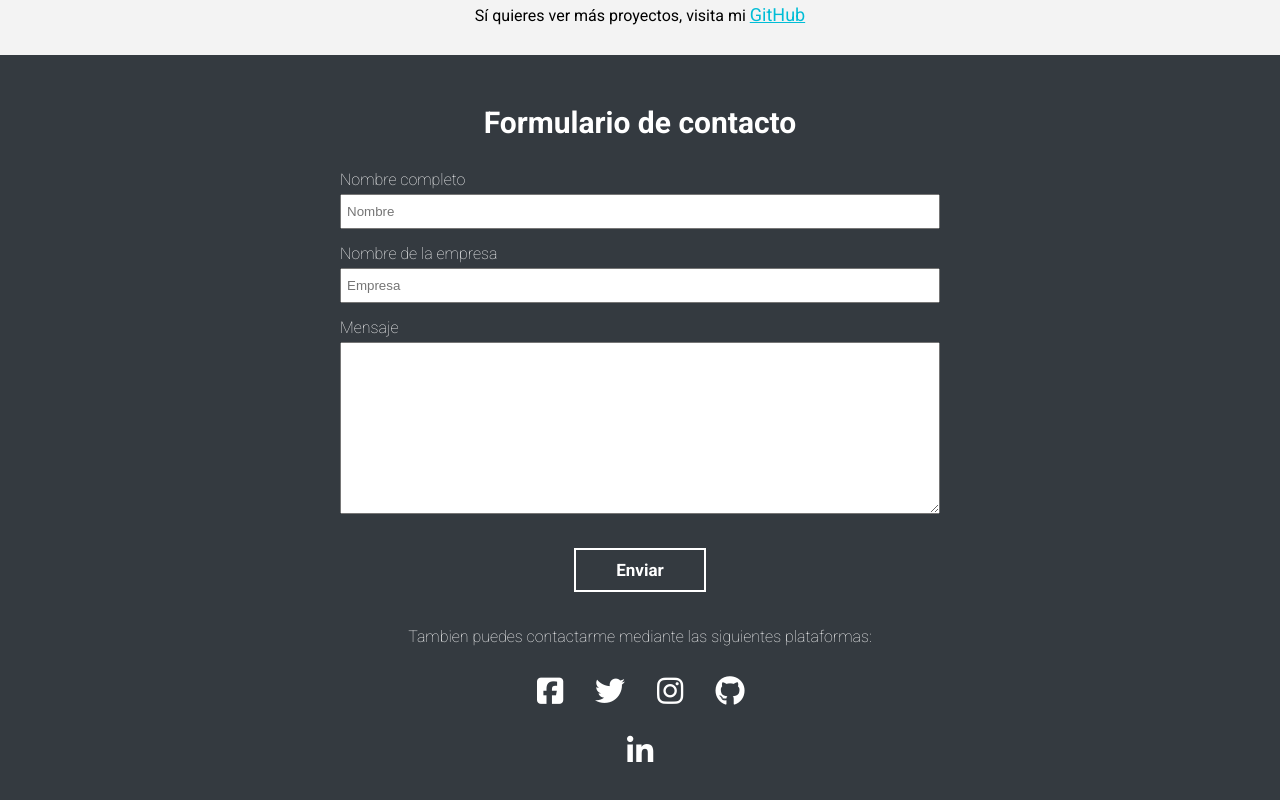
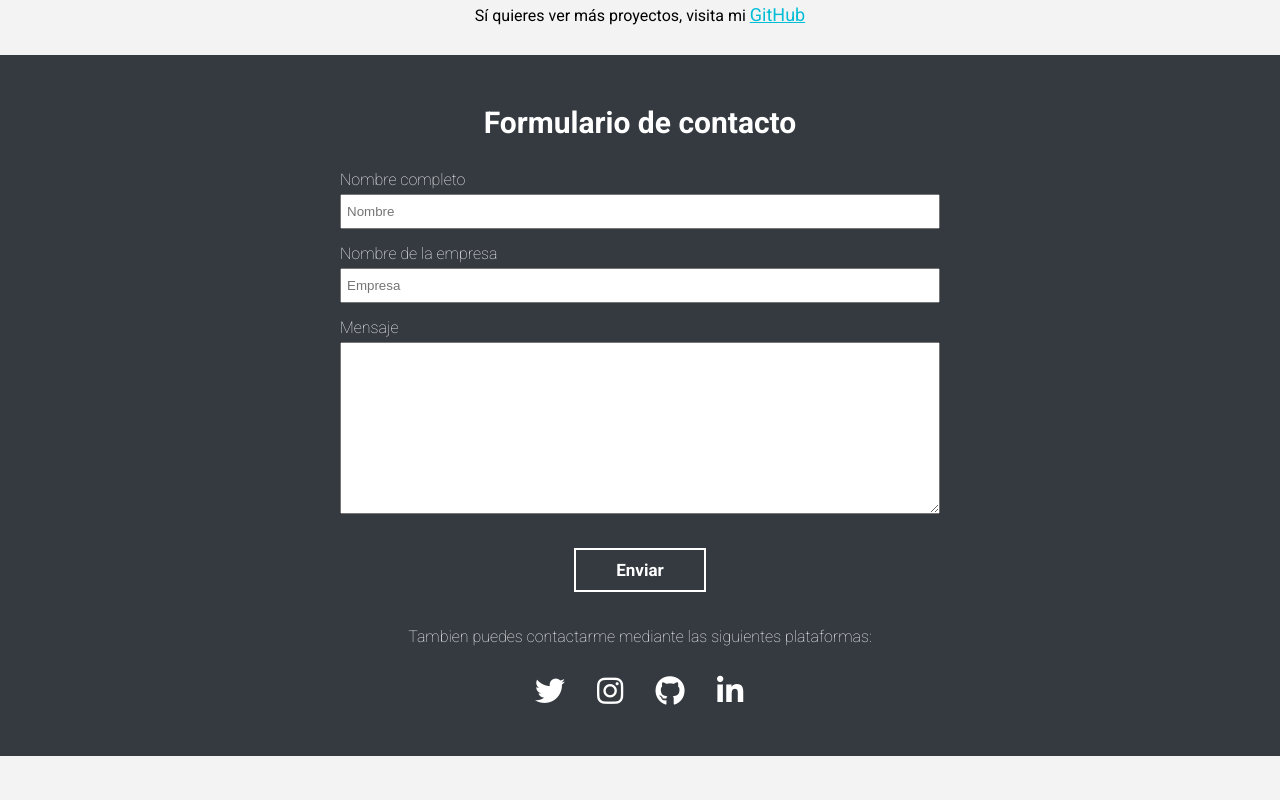
Before and after one commit to jonathangg03/portfolio, a plain HTML site: page index.html in a window 1280 px wide. Shown: the part 2584-3384 px from the top of the page. After the commit the page ends 3340 px from the top, so only its background shows below. Drawn offline with nearby package versions, Linux system fonts and the light colour scheme.

Commit message:
Change twitter link and delete facebook

```diff
--- a/index.html
+++ b/index.html
@@ -386,16 +386,7 @@
               <ul>
                 <li class="contact__social-item">
                   <div>
-                    <a
-                      href="https://www.facebook.com/jona.garcia.395"
-                      target="_blank"
-                      ><i class="fab fa-facebook-square"></i
-                    ></a>
-                  </div>
-                </li>
-                <li class="contact__social-item">
-                  <div>
-                    <a href="https://twitter.com/jonathangg_03" target="_blank"
+                    <a href="https://twitter.com/jona_davdev" target="_blank"
                       ><i class="fab fa-twitter"></i
                     ></a>
                   </div>
```
